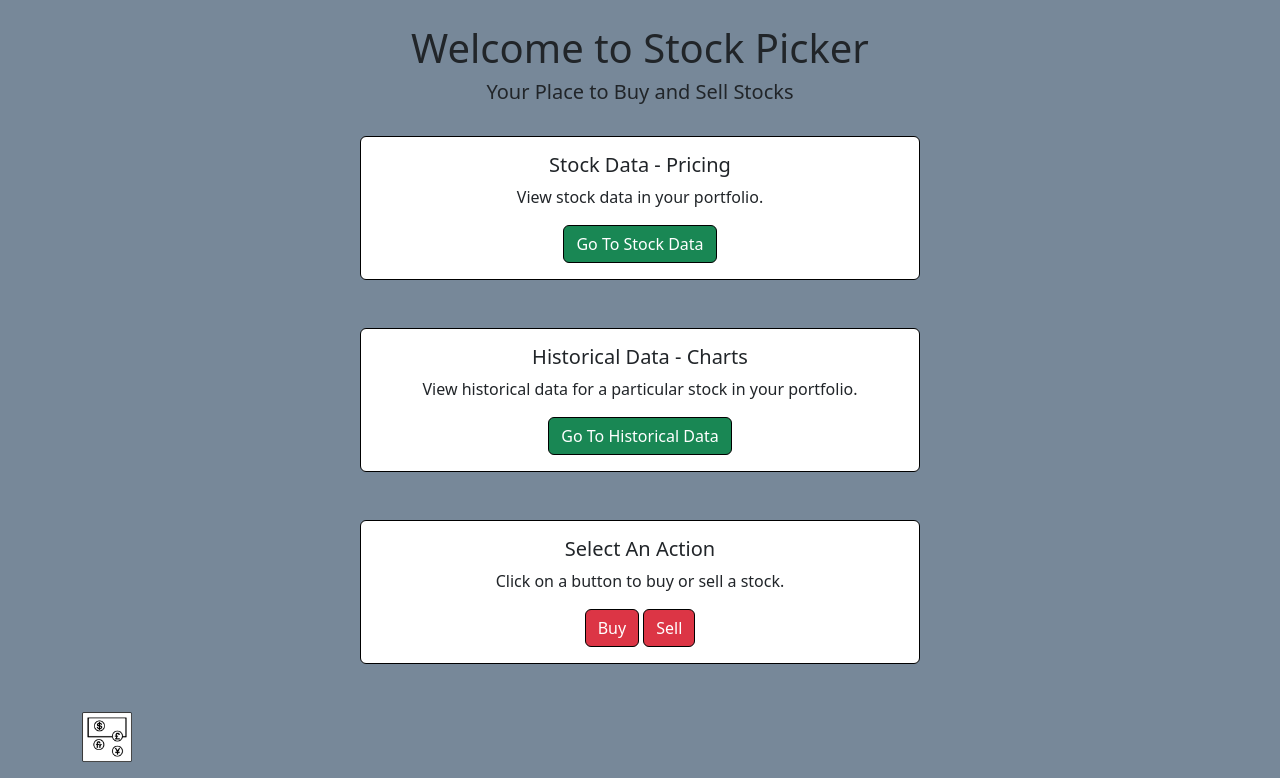
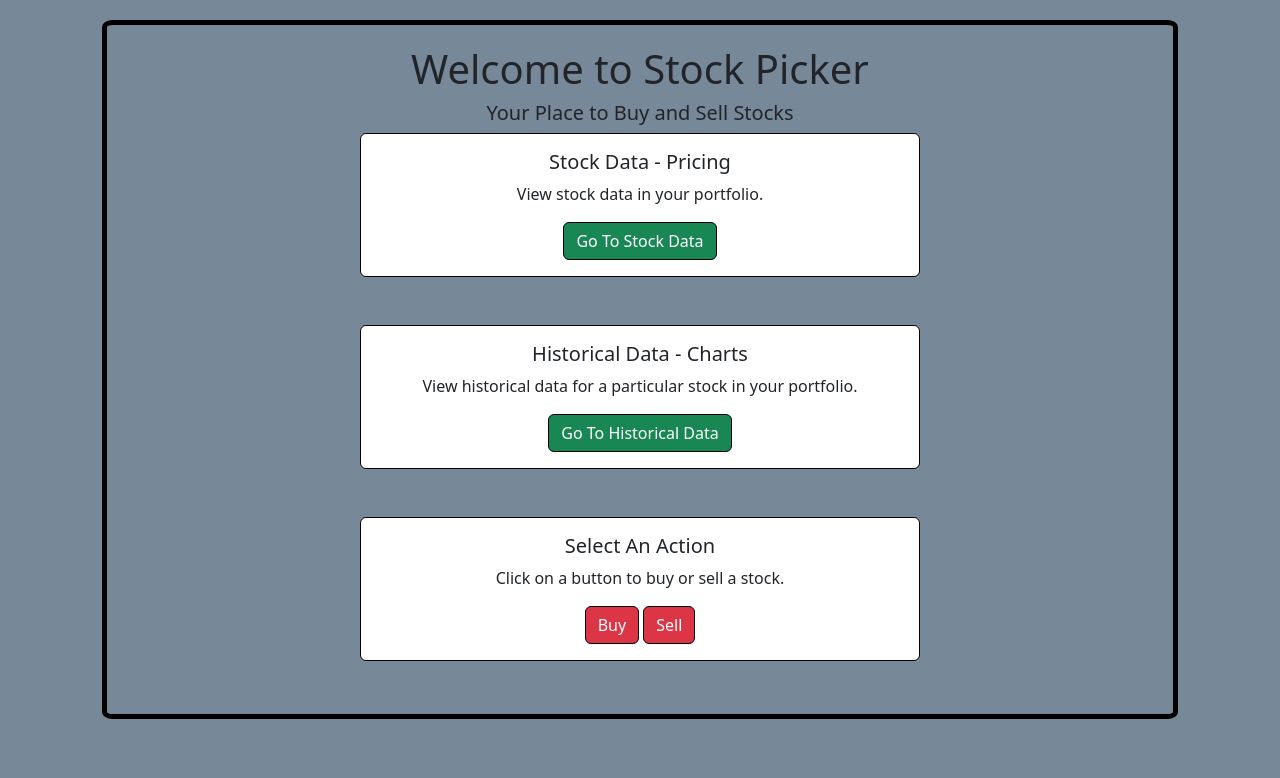
Before and after one commit to hubforschoolwork/pro4stockpicker, a Django app: page / in a window 1280 px wide. Shown: the part 56-834 px from the top of the page. After the commit the page ends 775 px from the top, so only its background shows below. Run offline with Django 5.2, Linux system fonts and the light colour scheme.

Commit message:
add css styling

```diff
--- a/picker/templates/base.html
+++ b/picker/templates/base.html
@@ -13,6 +13,19 @@
 
     <link href="https://cdn.jsdelivr.net/npm/bootstrap@5.3.3/dist/css/bootstrap.min.css" rel="stylesheet" integrity="sha384-QWTKZyjpPEjISv5WaRU9OFeRpok6YctnYmDr5pNlyT2bRjXh0JMhjY6hW+ALEwIH" crossorigin="anonymous">
     <link rel="stylesheet" type="text/css" href="{% static 'css/styles.css' %}">
+
+  <style>
+      .main-wrapper {
+          border: 5px solid black; /* Change the size and color as needed */
+          border-radius: 1%;
+          margin: 20px; /* Optional: Adds space between the border and the viewport edges */
+          margin-bottom: 5px;
+          padding: 20px; /* Optional: Adds space inside the border */
+          padding-bottom: 5px;
+          box-sizing: border-box; /* Includes padding and border in overall width */
+        }
+  </style>
+
 
   </head>
 
@@ -49,21 +62,24 @@
             <li class="nav-item"></li>
               <a class="nav-link" href="{% url 'sellform' %}">Sell Form</a>
             </li>
-
           </ul>
         </div>
       </div>
     </nav>
 
-  <br/>
 
 
 <div class="container">
+  <div class="main-wrapper">
+    <div class="row">
+        <div class="col-12">
 
 {% block content %}
 
-
 {% endblock %}
+        </div>
+      </div>
+    </div>
 </div>
 
 
--- a/picker/templates/home.html
+++ b/picker/templates/home.html
@@ -5,7 +5,7 @@
 {% block content %}
 <h1 class="home-title text-center">Welcome to Stock Picker</h1>
 <h5 class="home-title-2 text-center">Your Place to Buy and Sell Stocks</h5>
-</br>
+
 
 
 
@@ -60,15 +60,4 @@
   </div>
 
 
-  <div class="row">
-    <div class="col-12 mb-3">
-
-  <img src="{% static 'images/money-exchange-148668_1280.png' %}" alt="" class="left-image">
-
-  </div>
-
-
 {% endblock %}
-
-
-static\images\money-exchange-148668_1280.png
--- a/static/css/styles.css
+++ b/static/css/styles.css
@@ -19,12 +19,3 @@ body{
 .display_selection {
     background-color:lightslategray;
 }
-
-
-.left-image {
-    width: 20%; /* Adjust this value for desired size */
-    height: auto; /* Keeps the aspect ratio */
-    float: left; /* Aligns the image to the left */
-    margin-right: 20px; /* Optional: add space between the image and the next element */
-    max-width: 50px;
-}
```
